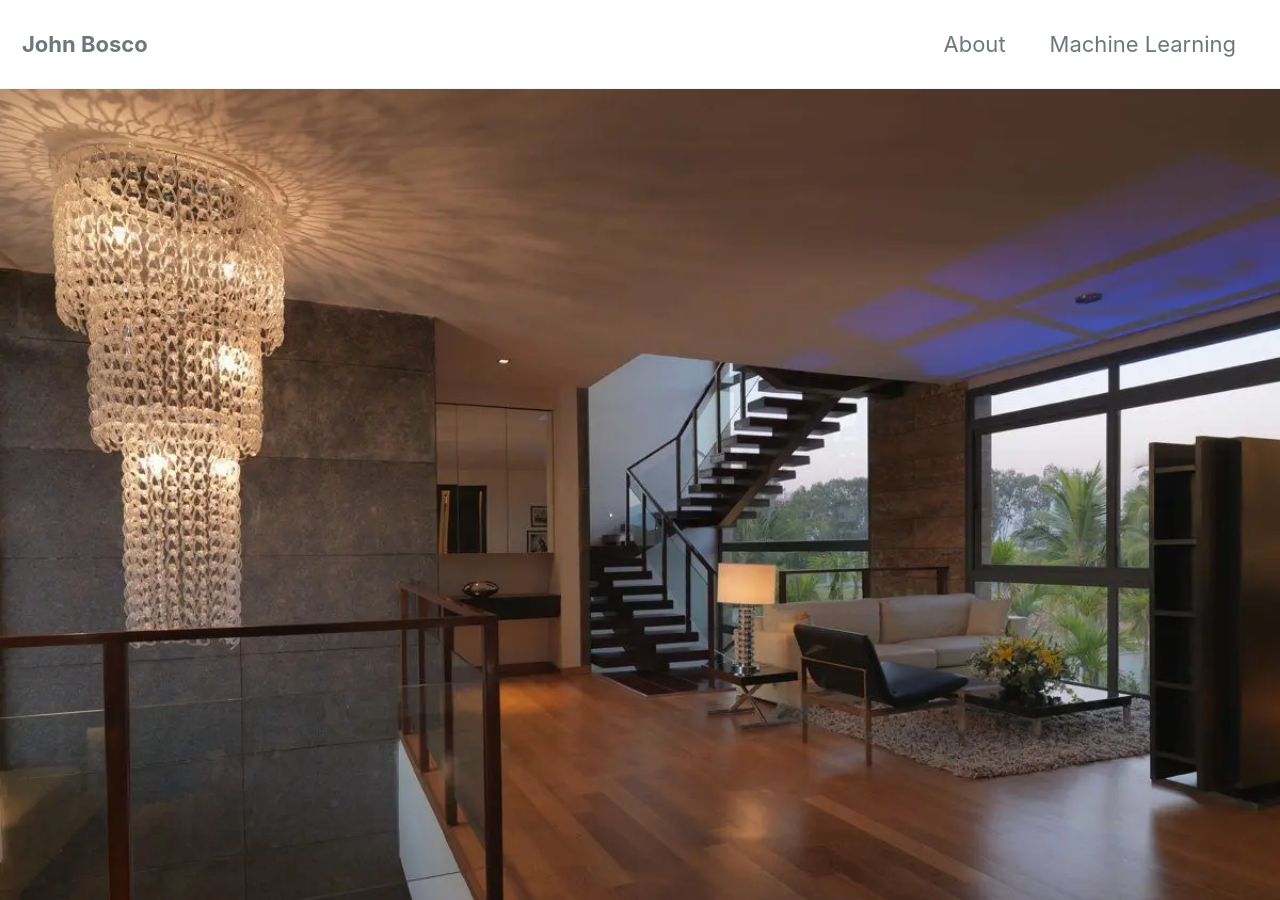
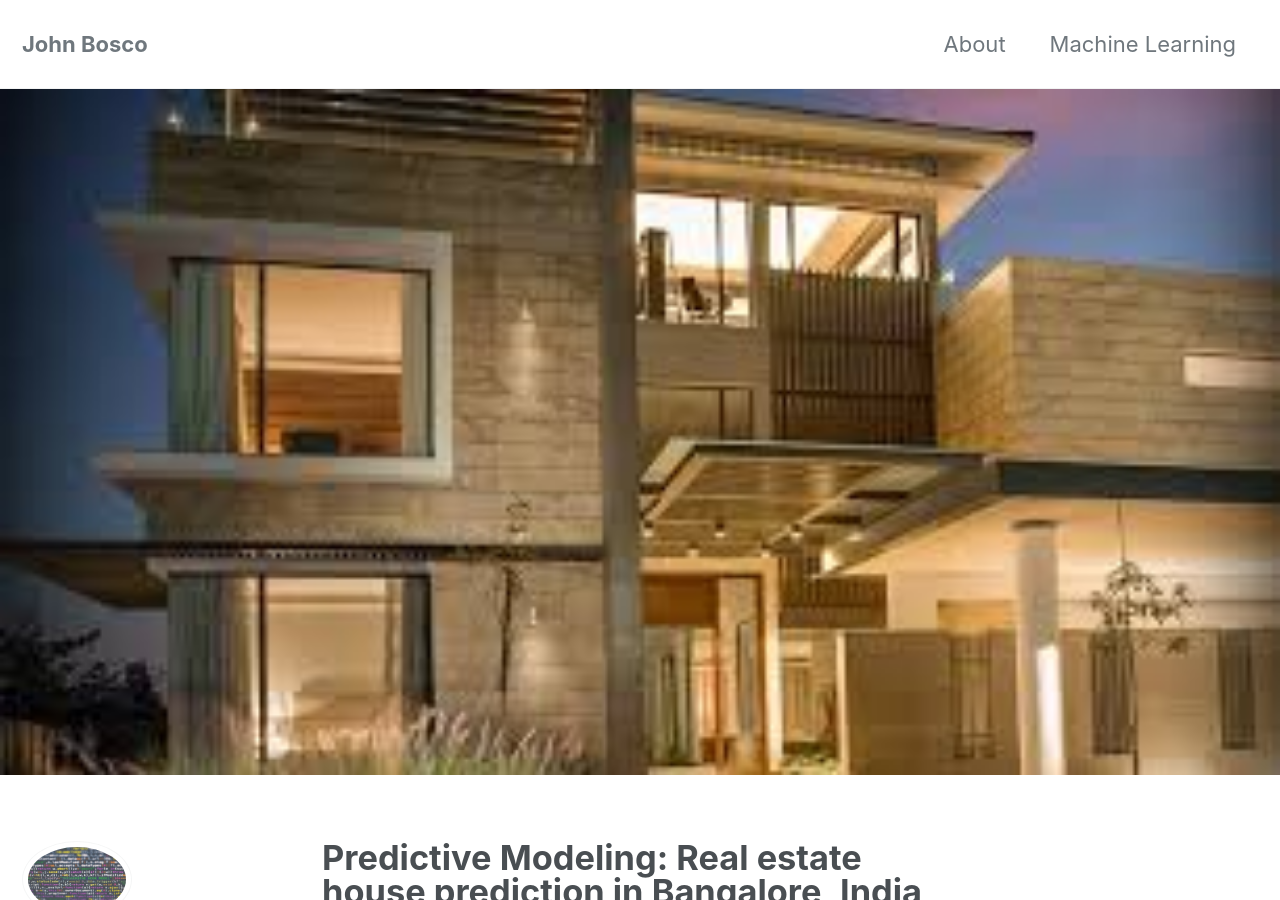
Before and after one commit to boscoj2008/boscoj2008.github.io, a Jekyll site: the page built from _posts/2020-06-10-BangaloreHousePrediction.md, in a window 1280 px wide and 900 px high. Built offline with Jekyll 4.4.1, drawn with Linux system fonts in a browser that asks for light colours; cached includes are drawn as plain includes; nearby versions of some CDN libraries; formulas are drawn with MathJax 3.

Commit message:
secnd commint banglore

````diff
--- a/_posts/2020-06-10-BangaloreHousePrediction.md
+++ b/_posts/2020-06-10-BangaloreHousePrediction.md
@@ -3,7 +3,7 @@
 date: 2020-06-10
 tags: [machine learning, data science, data cleaning, deployment, feature engineering]
 header:
-  image: "/images/bangalore_prediction/home1.jpg"
+  image: "/images/bangalore_prediction/home3.jpeg"
 excerpt: "Machine Learning, Linear Regression, Polynomial Regression, Data Science"
 ---
 
@@ -2432,8 +2432,3 @@
 ```
 
 - this model is now ready for production!
-
-
-```python
-
-```
````
Also changed, not shown: images/bangalore_prediction/home3.jpeg (added).
